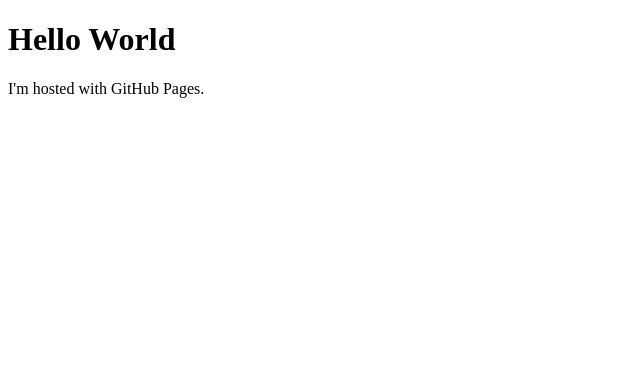
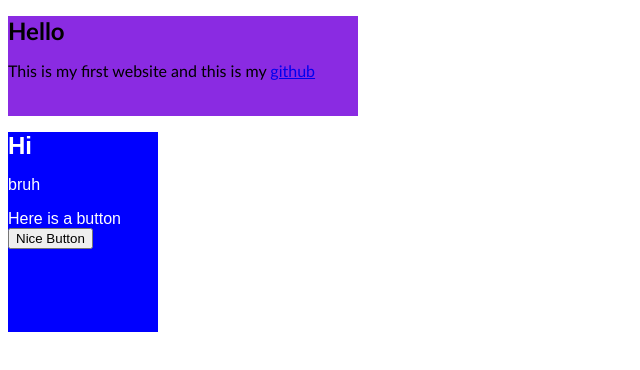
Before and after one commit to notcoose/htmlcss, a plain HTML site: page index.html in a window 1280 px wide. Shown: the whole page, without its empty margins (0-640 px from the left). Drawn offline with Linux system fonts and the light colour scheme.

Commit message:
updated main

```diff
--- /dev/null
+++ b/coose.js
@@ -0,0 +1,10 @@
+const paragraph = document.getElementById("test");
+const button = document.getElementById("editButton");
+
+button.addEventListener("click",
+    function hideText(){
+        paragraph.contentEditable = true;
+        paragraph.style.backgroundColor = "#dddbdb";
+});
+
+//doesn't work ^
--- a/index.html
+++ b/index.html
@@ -1,7 +1,27 @@
 <!DOCTYPE html>
+<html lang="en">
+
+<meta charset="utf-8">
+<meta name="viewport" content="width=device-width, initial-scale=1.0">
+<title>Home</title>
+
 <html>
+    <head>
+        <script src="coose.js"></script>
+    </head>
+    <link rel = "stylesheet" href = "style.css">
+
     <body>
-        <h1>Hello World</h1>
-        <p>I'm hosted with GitHub Pages.</p>
+        <div class = "section1">
+            <h1>Hello</h1>
+            <p>This is my first website and this is my <a href="https://github.com/notcoose"> github</a></p>
+        </div>
+
+        <div class = "section2">
+            <h1>Hi</h1>
+            <p id="test">bruh</p>
+            <p id>Here is a button <button type="button" id="editButton" onclick="hideText()">Nice Button</button>
+            </p>
+        </div>
     </body>
 </html>
--- /dev/null
+++ b/style.css
@@ -0,0 +1,19 @@
+h1 {font-size: 24px;}
+p {font-size: 16px;}
+
+
+.section1{
+    background-color: blueviolet;
+    height: 100px;
+    width: 350px;
+    color:black;
+    font-family: 'Trebuchet MS', 'Lucida Sans Unicode', 'Lucida Grande', 'Lucida Sans', Arial, sans-serif;
+}
+
+.section2{
+    background-color: blue;
+    height: 200px;
+    width: 150px;
+    color: white;
+    font-family: Arial, Helvetica, sans-serif;
+}
```
Also changed, not shown: 1 other file.
